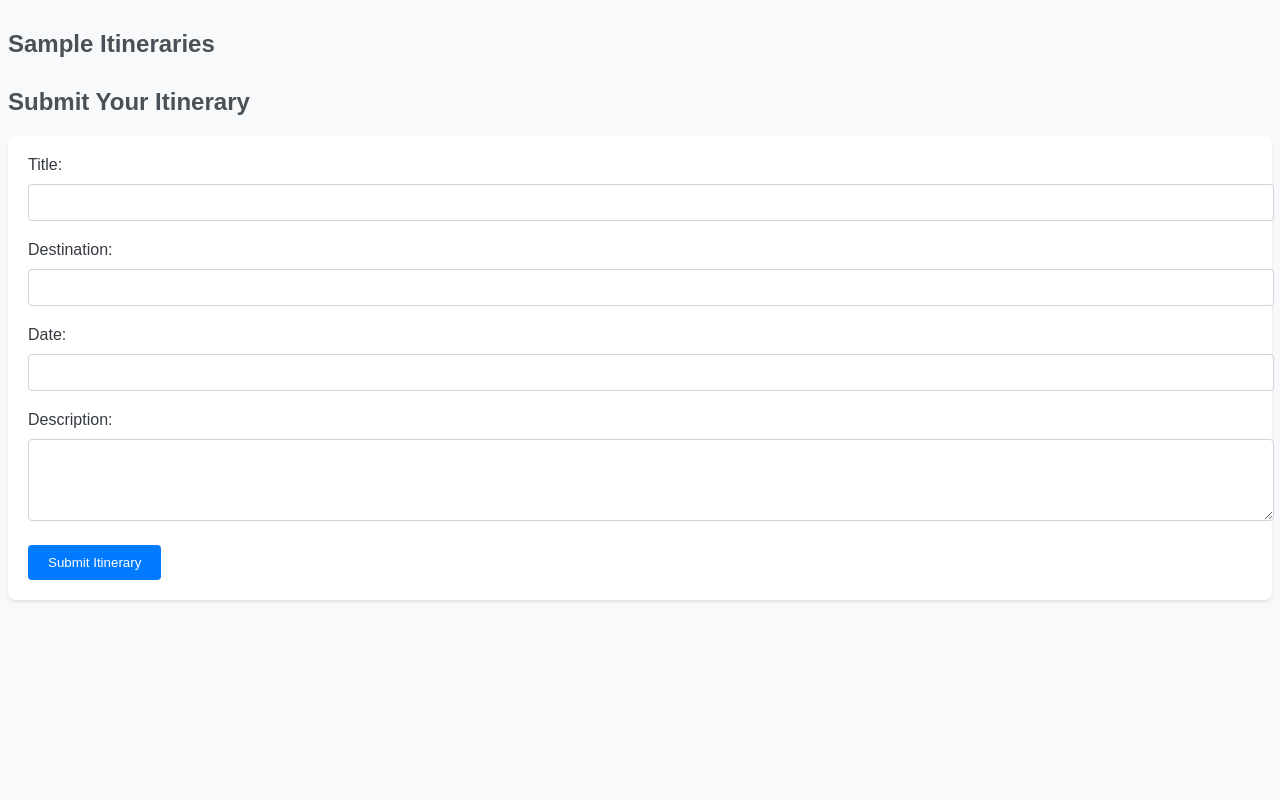
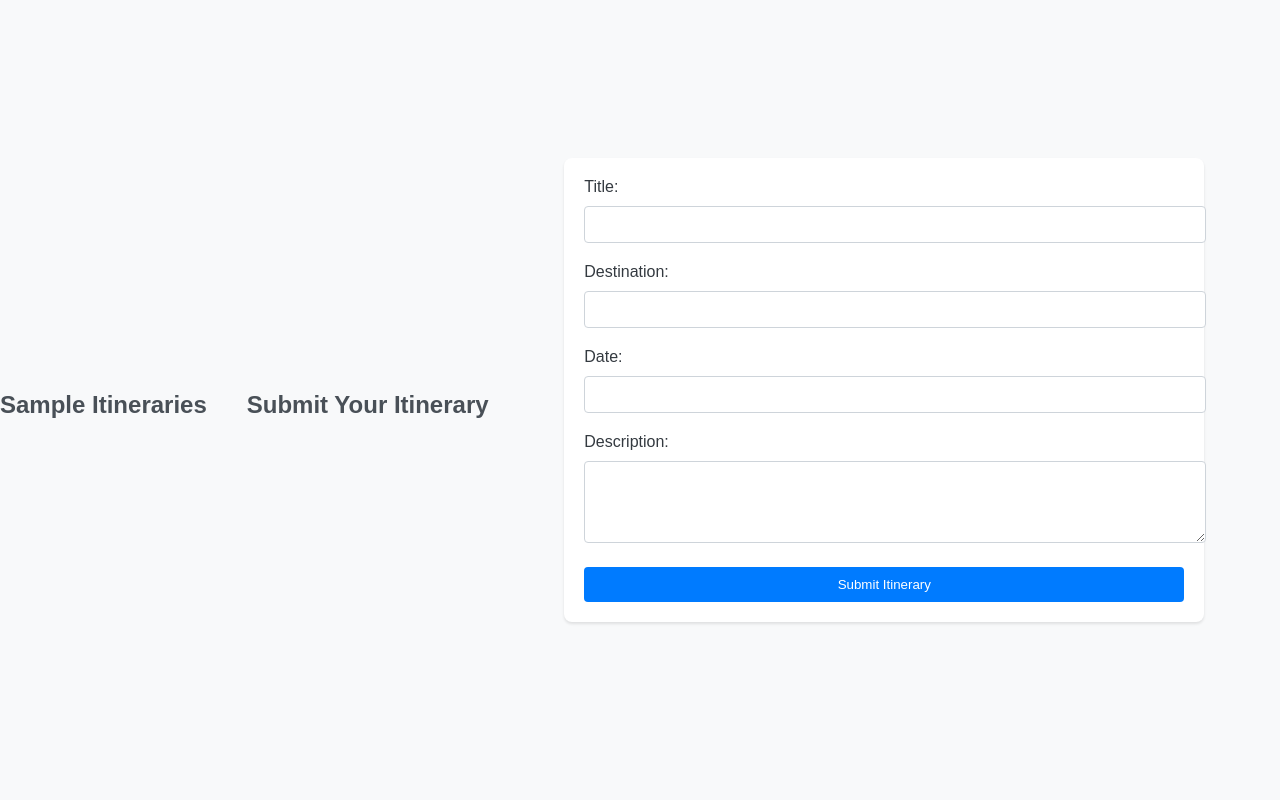
Before and after one commit to ThunderMan12/CS421_FinalProject, a Flask app: page /itianeraries in a window 1280 px wide. Run offline with Flask 3, Linux system fonts and the light colour scheme.

Commit message:
iternary css update

```diff
--- a/Main.py
+++ b/Main.py
@@ -305,4 +305,4 @@ if __name__ == '__main__':
 
 
 
-    app.run(debug=True)
+    app.run()
--- a/static/sampleIteneraries.css
+++ b/static/sampleIteneraries.css
@@ -2,11 +2,17 @@ body {
     background-color: #f8f9fa;
     color: #343a40;
     font-family: Arial, sans-serif;
+    display: flex;
+    justify-content: center;
+    align-items: center;
+    min-height: 100vh;
+    margin: 0;
 }
 
 h2 {
     margin-top: 30px;
     color: #495057;
+    text-align: center;
 }
 
 form {
@@ -15,6 +21,10 @@ form {
     border-radius: 8px;
     box-shadow: 0 2px 3px rgba(0,0,0,0.1);
     margin-bottom: 20px;
+    width: 80%;
+    max-width: 600px;
+    margin-left: auto;
+    margin-right: auto;
 }
 
 form label {
@@ -43,58 +53,10 @@ form input[type="submit"] {
     border: none;
     cursor: pointer;
     transition: background-color 0.2s;
+    display: block;
+    width: 100%;
 }
 
 form input[type="submit"]:hover {
     background-color: #0056b3;
 }
-body {
-    background-color: #f8f9fa;
-    color: #343a40;
-    font-family: Arial, sans-serif;
-}
-
-h2 {
-    margin-top: 30px;
-    color: #495057;
-}
-
-form {
-    background-color: #fff;
-    padding: 20px;
-    border-radius: 8px;
-    box-shadow: 0 2px 3px rgba(0,0,0,0.1);
-    margin-bottom: 20px;
-}
-
-form label {
-    display: block;
-    margin-bottom: 10px;
-}
-
-form input[type="text"],
-form input[type="email"],
-form input[type="tel"],
-form input[type="number"],
-form textarea,
-form select {
-    width: 100%;
-    padding: 10px;
-    border-radius: 4px;
-    border: 1px solid #ced4da;
-    margin-bottom: 20px;
-}
-
-form input[type="submit"] {
-    background-color: #007bff;
-    color: #fff;
-    padding: 10px 20px;
-    border-radius: 4px;
-    border: none;
-    cursor: pointer;
-    transition: background-color 0.2s;
-}
-
-form input[type="submit"]:hover {
-    background-color: #0056b3;
-}
```
Also changed, not shown: instance/users.db.
